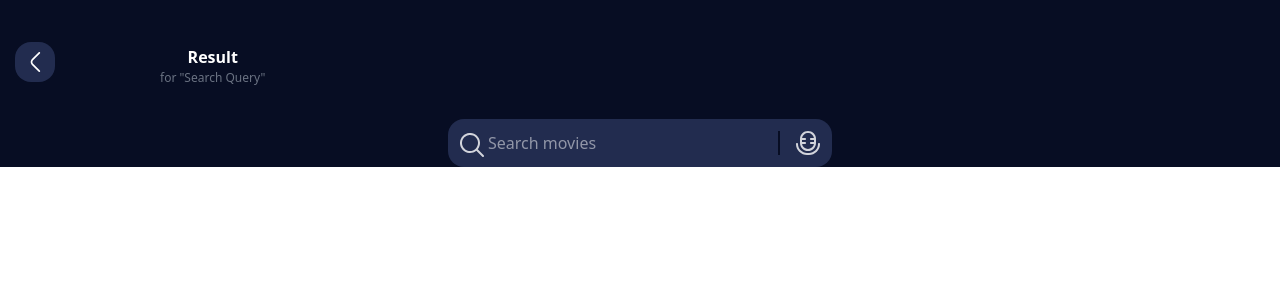
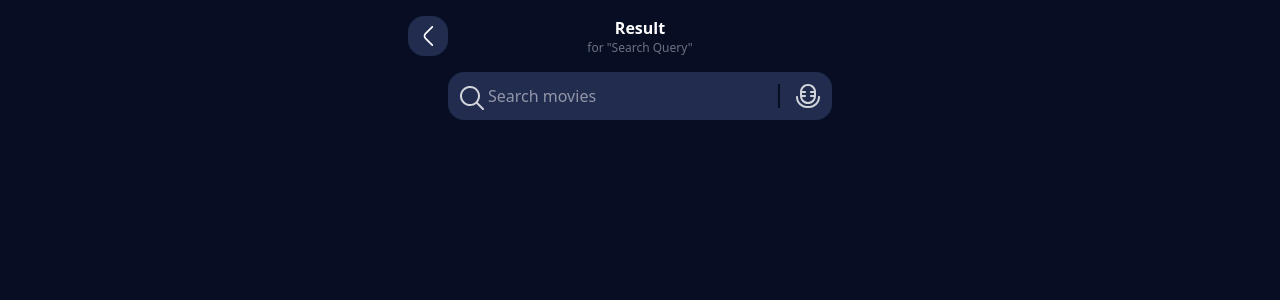
Before and after one commit to masi-ah/IAMDb, a React (Vite) app: page /list in a window 1280 px wide. Shown: the top 300 px of the page. Built offline with nearby package versions, Linux system fonts and the light colour scheme.

Commit message:
feat: sticky header & Tailwind styles to List

```diff
--- a/src/components/MovieItem.jsx
+++ b/src/components/MovieItem.jsx
@@ -3,7 +3,10 @@ import { useState } from "react";
 const MovieItem = ({movie}) => {
   return (
     <>
-      <img src={movie.poster} alt={movie.title}/>
+      <img
+      src={movie.poster} alt={movie.title}
+      className="w-[122px] h-[122px] rounded-[18px] object-cover"
+      />
     </>
   )
 }
--- a/src/pages/List.jsx
+++ b/src/pages/List.jsx
@@ -17,16 +17,19 @@ const List = () => {
   useEffect(() => {
    console.log("useEffect triggered");
    console.log("query:", query);
-    console.log("genre:", genre);
+   console.log("genre:", genre);
+
+   if ((!query && !genre)) return;
+
+   const controller = new AbortController();
+   const signal = controller.signal;
+
 
    setMovies([]);
    setError(null);
-
-   if (!query && !genre) return;
+   setLoading(true);
 
     const fetchMovies = async () => {
-      setLoading(true);
-      setError(null);
       try{
         let url = 'https://moviesapi.codingfront.dev/api/v1/movies?';
         const params = [];
@@ -42,7 +45,7 @@ const List = () => {
         url += params.join('&');
         console.log("fetching URL:", url);
 
-        const res = await fetch(url);
+        const res = await fetch(url, {signal});
 
         if(!res.ok) {
           throw new Error("failed to fetch movies");
@@ -56,43 +59,53 @@ const List = () => {
         if (moviesData.length === 0) {
           toast("no movies found for your search.")
         }
-
       } catch (err) {
+        if (err.name === "AbortError"){
+          console.log("fetch aborted")
+        } else {
         setError(err.message);
         toast.error(`Error: ${err.message}`);
+        }
       } finally {
         setLoading(false);
       }
     };
+       fetchMovies();
 
-    fetchMovies();
-  }, [genre, query]);
+      return () => {
+        controller.abort();
+      }
+      }, [genre, query]);
 
   const handleSearch = (searchQuery) => {
     navigate(`/list?query=${encodeURIComponent(searchQuery)}`);
   };
 
   return (
-    <div className="list-container bg-[#070D23]">
-      <div className="header relative top-[10px] mb-[10px] flex items-center">
-        <button
-        onClick={() => navigate("/")}
-        className="p-[15px] pt-[32px]"
-        >
-          <img src={flashback} alt=" go back" />
-        </button>
-        <div className=" flex flex-col items-center mx-auto mt-[25px] ml-[90px]">
-        <span className="text-white text-center font-bold  ">Result</span>
-        <span className="text-gray-500 text-[12px] font-light text-center">for "Search Query"</span>
+    <div className="min-h-screen bg-[#070D23]">
+      <div className="container mx-auto px-3 sm:px-6 max-w-lg py-4 flex-col sticky top-0 bg-[#070D23] z-10">
+        <div className="mb-4 bg-[#070D23] flex  justify-between items-center">
+          <button
+          onClick={() => navigate("/")}
+          className="w-10 h-10 flex items-center"
+          >
+            <img src={flashback} alt=" go back" className="w-10 h-10"/>
+          </button>
+          <div className=" flex flex-col items-center">
+          <span className="text-white font-bold  ">Result</span>
+          <span className="text-gray-500 text-xs font-light text-center">for "Search Query"</span>
+          </div>
+          <div className="w-10"/>
         </div>
-      </div>
-      <div className="mt-[32px]">
+      <div className="mb-6" >
         <SearchBar initialQuery={query} onSearch={handleSearch} />
       </div>
+     </div>
+      <div className="container mx-auto px-3 sm=px-6 max-w-lg">
       {loading ? (
-        <div> loading movies...</div>
+        <div className="text-center text-white"> loading movies...</div>
       ) : error ? (
-        <div>Error: {error}</div>
+        <div className="text-center text-red-500">Error: {error}</div>
       ) : (
       <ul>
         {movies.map((movie) => (
@@ -100,6 +113,7 @@ const List = () => {
         ))}
       </ul>
       )}
+      </div>
     </div>
    );
   }
```
